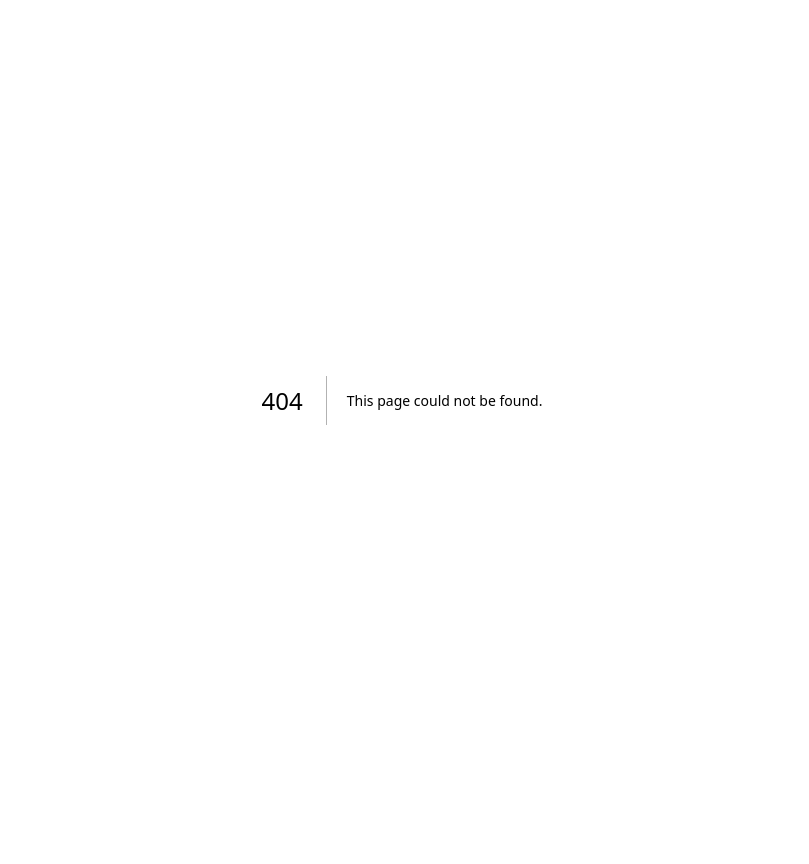
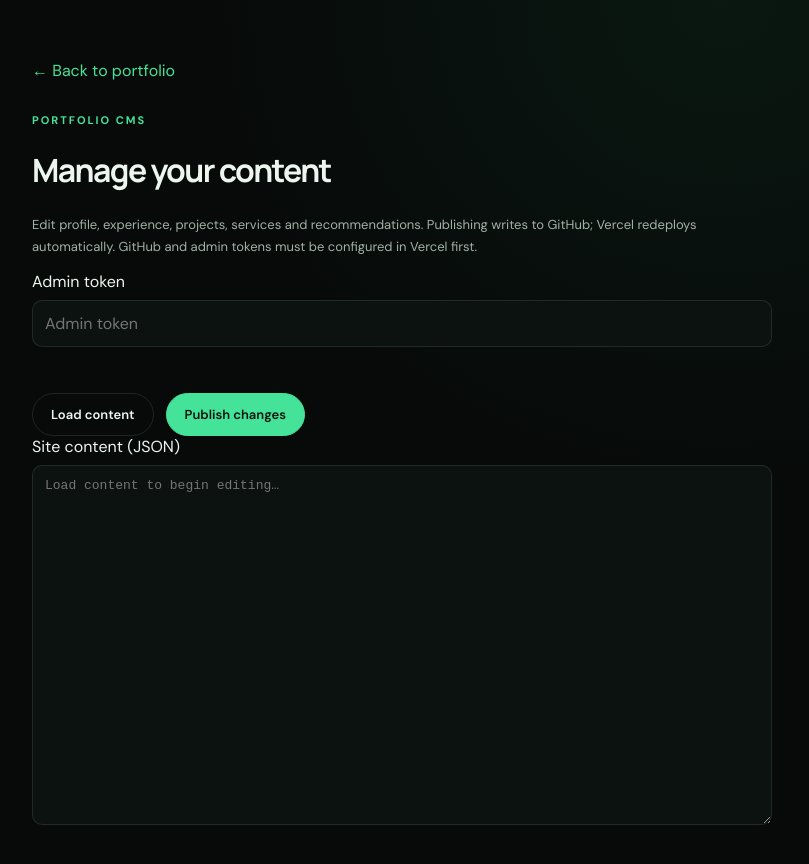
Before and after one commit to AdRakib0/sabbir-portfolio, a Next.js app: page /admin in a window 1280 px wide. Before the commit this address had no page. Shown: the top 864 px of the page, without its empty margins (238-1047 px from the left). Before the commit the page ends 800 px from the top, so only its background shows below. Built offline with nearby package versions, Linux system fonts and the light colour scheme.

Commit message:
Add portfolio admin editor

```diff
--- /dev/null
+++ b/app/admin/page.tsx
@@ -0,0 +1,6 @@
+"use client";
+import {useState} from "react";
+export default function Admin(){const [token,setToken]=useState("");const [json,setJson]=useState("");const [message,setMessage]=useState("");const [loaded,setLoaded]=useState(false);
+async function load(){setMessage("Loading…");const r=await fetch("/api/content");const d=await r.json();if(!r.ok){setMessage(d.error||"Could not load content.");return;}setJson(JSON.stringify(d,null,2));setLoaded(true);setMessage("Content loaded. Edit the JSON, then publish.");}
+async function publish(){setMessage("Publishing…");const r=await fetch("/api/content",{method:"PUT",headers:{"Content-Type":"application/json","x-admin-token":token},body:json});const d=await r.json();setMessage(r.ok?"Saved to GitHub. A deployment will start automatically.":(d.error||"Publish failed."));}
+return <main className="admin-shell"><a className="green" href="/">← Back to portfolio</a><div className="eyebrow" style={{marginTop:32}}>Portfolio CMS</div><h1 style={{fontFamily:"Manrope",letterSpacing:"-.05em"}}>Manage your content</h1><p className="hint">Edit profile, experience, projects, services and recommendations. Publishing writes to GitHub; Vercel redeploys automatically. GitHub and admin tokens must be configured in Vercel first.</p><label>Admin token</label><input type="password" value={token} onChange={e=>setToken(e.target.value)} placeholder="Admin token"/><div className="actions"><button className="btn" onClick={load}>Load content</button><button className="btn primary" onClick={publish} disabled={!loaded}>Publish changes</button></div><label>Site content (JSON)</label><textarea spellCheck={false} value={json} onChange={e=>setJson(e.target.value)} placeholder="Load content to begin editing…"/><p className="hint">{message}</p></main>}
```
